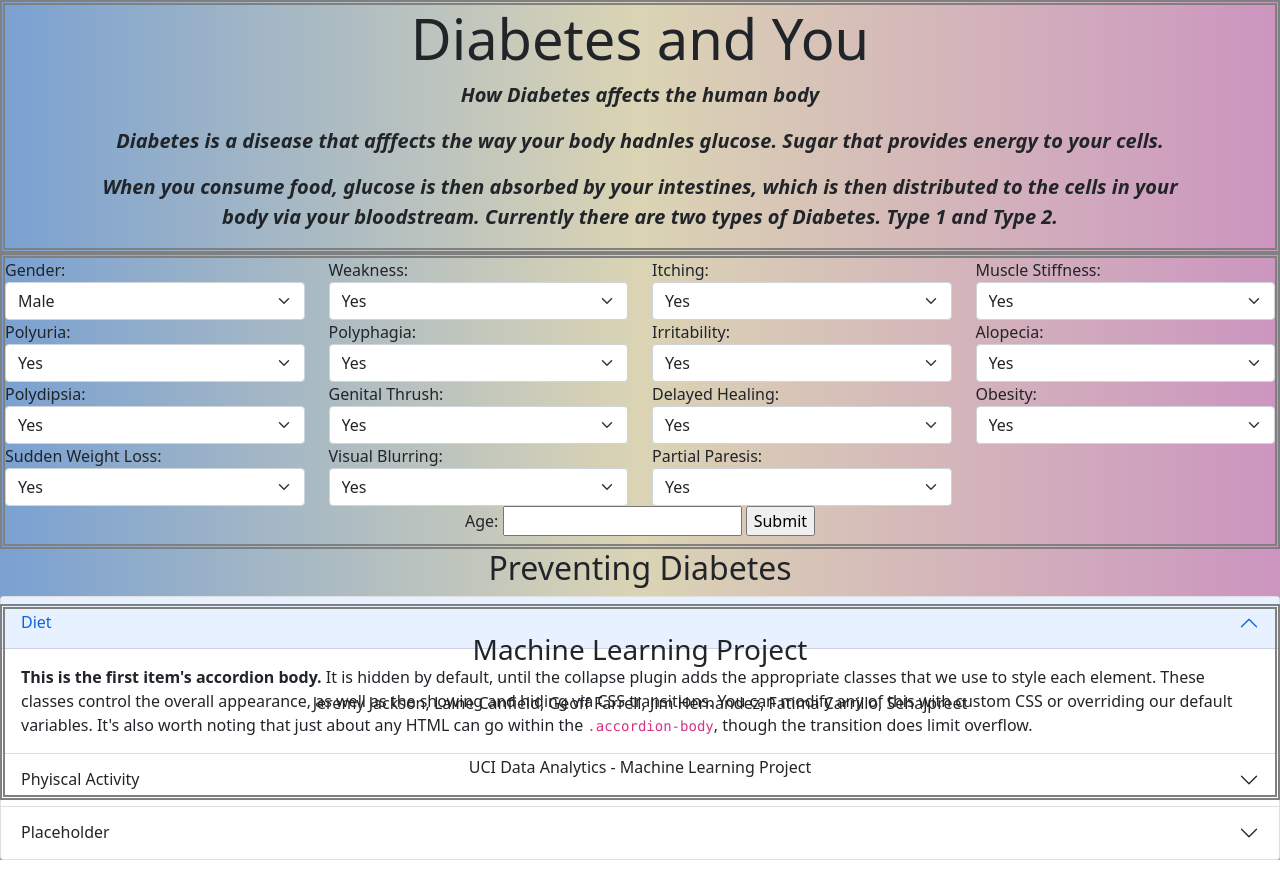
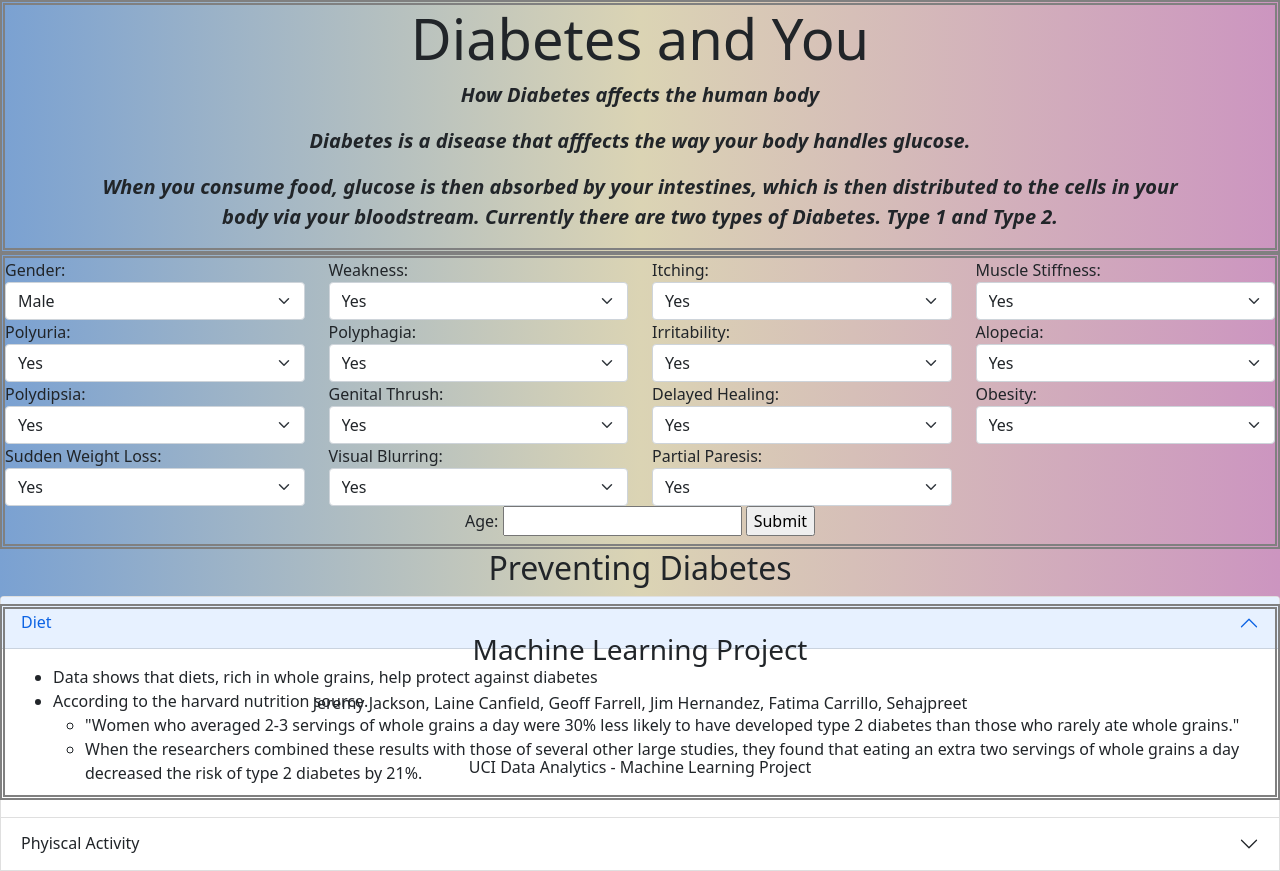
Before and after one commit to Jayseejay/Project-Final, a Flask app: page / in a window 1280 px wide. Run offline with Flask 2, Linux system fonts and the light colour scheme; parts of the project's set-up code (start-up, migrations or seed data) failed here and were passed over.

Commit message:
Added final push

```diff
--- a/index.html
+++ b/index.html
@@ -17,7 +17,7 @@
         <div class="container">
             <h2 class="display-4">Diabetes and You</h2>
             <p class="lead">How Diabetes affects the human body</p>
-            <p class="lead">Diabetes is a disease that afffects the way your body hadnles glucose. Sugar that provides energy to your cells.</p>
+            <p class="lead">Diabetes is a disease that afffects the way your bodyglucose. Sugar that provides energy to your cells.</p>
             <p class="lead">When you consume food, glucose is then absorbed by your intestines, which is then distributed to the cells in your body via your bloodstream. Currently there are two types of Diabetes. Type 1 and Type 2.</p>
         </div>
     </div>
--- a/templates/index.html
+++ b/templates/index.html
@@ -17,7 +17,7 @@
         <div class="container">
             <h2 class="display-4">Diabetes and You</h2>
             <p class="lead">How Diabetes affects the human body</p>
-            <p class="lead">Diabetes is a disease that afffects the way your body hadnles glucose. Sugar that provides energy to your cells.</p>
+            <p class="lead">Diabetes is a disease that afffects the way your body handles glucose. </p>
             <p class="lead">When you consume food, glucose is then absorbed by your intestines, which is then distributed to the cells in your body via your bloodstream. Currently there are two types of Diabetes. Type 1 and Type 2.</p>
         </div>
     </div>
@@ -134,9 +134,16 @@
             </h2>
             <div id="collapseOne" class="accordion-collapse collapse show" aria-labelledby="headingOne" data-bs-parent="#accordionExample">
                 <div class="accordion-body">
-                    <strong>This is the first item's accordion body.</strong> It is hidden by default, until the collapse plugin adds the appropriate classes that we use to style each element. These classes control the overall appearance, as well as the
-                    showing and hiding via CSS transitions. You can modify any of this with custom CSS or overriding our default variables. It's also worth noting that just about any HTML can go within the <code>.accordion-body</code>, though the transition
-                    does limit overflow.
+                    <ul>
+                        <li>Data shows that diets, rich in whole grains, help protect against diabetes</li>
+                        <li>According to the harvard nutrition source.</li>
+                        <ul>
+                            <li>"Women who averaged 2-3 servings of whole grains a day were 30% less likely to have developed type 2 diabetes than those who rarely ate whole grains."</li>
+                            <li>
+                            When the researchers combined these results with those of several other large studies, they found that eating an extra two servings of whole grains a day decreased the risk of type 2 diabetes by 21%.
+                            </li>
+                        </ul>
+                    </ul>
                 </div>
             </div>
         </div>
@@ -148,23 +155,28 @@
             </h2>
             <div id="collapseTwo" class="accordion-collapse collapse" aria-labelledby="headingTwo" data-bs-parent="#accordionExample">
                 <div class="accordion-body">
-                    <strong>This is the second item's accordion body.</strong> It is hidden by default, until the collapse plugin adds the appropriate classes that we use to style each element. These classes control the overall appearance, as well as
-                    the showing and hiding via CSS transitions. You can modify any of this with custom CSS or overriding our default variables. It's also worth noting that just about any HTML can go within the <code>.accordion-body</code>, though the
-                    transition does limit overflow.
+                    <ul>
+                        <li>
+                            Studies from the Harvard Nutrition source also state:
+                            <ul>
+                                <li>
+                                    Losing 7-10% of your current weight can cut your chances of developing type 2 diabetes in half.
+                                </li>
+                                <li>
+                                    This puts less stress on your insulin-making cells. So trade some of your sit-time for fit-time.
+                                </li>
+                            </ul>
+                        </li>
+                    </ul>
                 </div>
             </div>
         </div>
-        <div class="accordion-item">
-            <h2 class="accordion-header" id="headingThree">
-                <button class="accordion-button collapsed" type="button" data-bs-toggle="collapse" data-bs-target="#collapseThree" aria-expanded="false" aria-controls="collapseThree">
-        Placeholder
+
       </button>
             </h2>
             <div id="collapseThree" class="accordion-collapse collapse" aria-labelledby="headingThree" data-bs-parent="#accordionExample">
                 <div class="accordion-body">
-                    <strong>This is the third item's accordion body.</strong> It is hidden by default, until the collapse plugin adds the appropriate classes that we use to style each element. These classes control the overall appearance, as well as the
-                    showing and hiding via CSS transitions. You can modify any of this with custom CSS or overriding our default variables. It's also worth noting that just about any HTML can go within the <code>.accordion-body</code>, though the transition
-                    does limit overflow.
+
                 </div>
             </div>
         </div>
```
Also changed, not shown: 1 other file.
